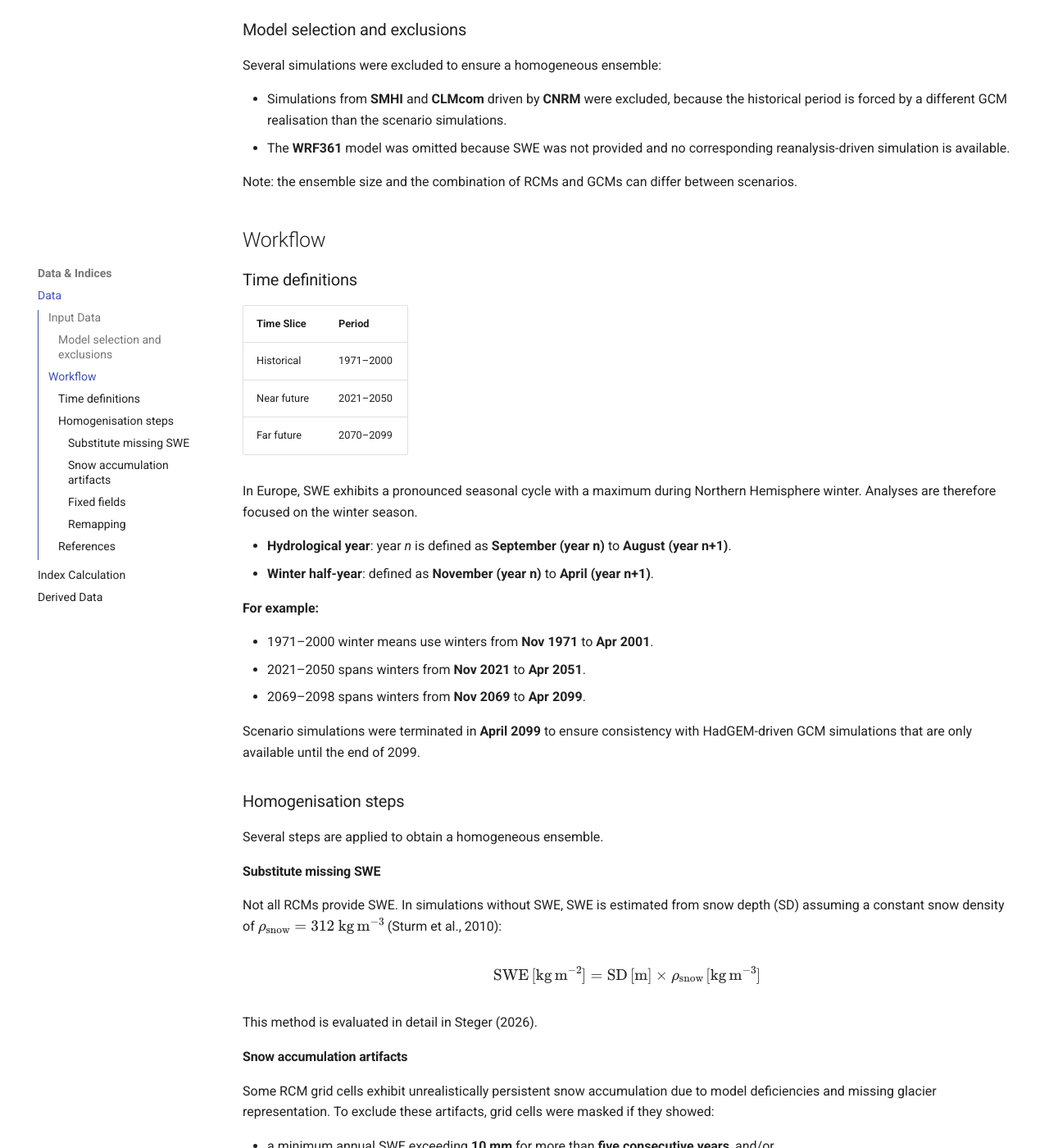
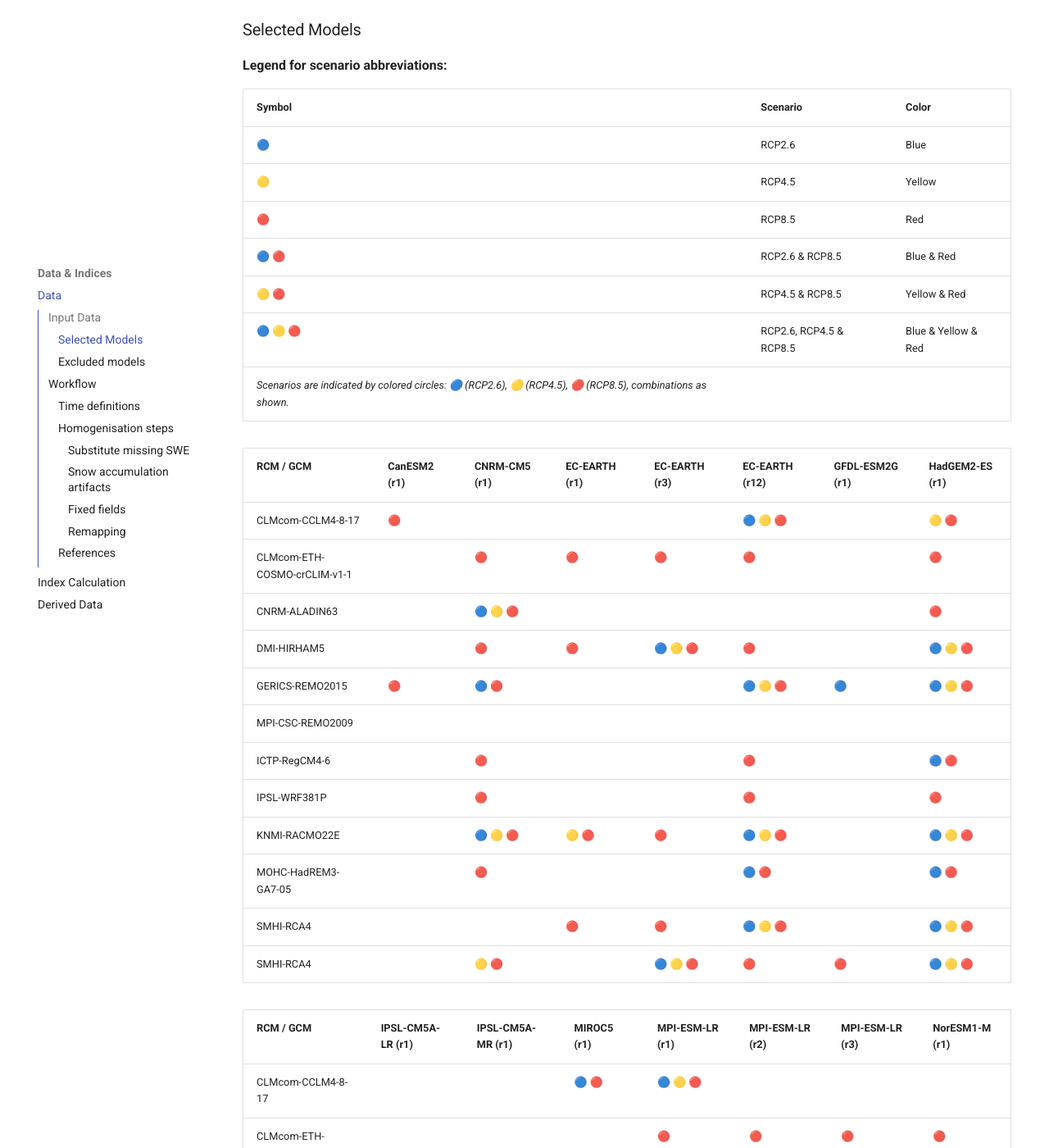
Before and after one commit to KatharinaBuelow/snow-research, an MkDocs documentation site: the page built from docs/data_method.md, in a window 1280 px wide and 1400 px high, scrolled down 793 px. Shown: the whole window at 82% size. Built offline with MkDocs 1.6.1 and Material for MkDocs 9.7.7, drawn with Linux system fonts in a browser that asks for light colours; some of the changed text lies outside the part shown.

Commit message:
document

```diff
--- a/docs/data_method.md
+++ b/docs/data_method.md
@@ -11,7 +11,54 @@ All datasets are publicly accessible via the **Copernicus Climate Data Store (CD
 
 - https://cds.climate.copernicus.eu/datasets/projections-cordex-domains-single-levels?tab=download
 
-### Model selection and exclusions
+### Selected Models
+
+**Legend for scenario abbreviations:**
+
+| Symbol | Scenario | Color      |
+|--------|----------|------------|
+| 🔵     | RCP2.6   | Blue      |
+| 🟡     | RCP4.5   | Yellow       |
+| 🔴     | RCP8.5   | Red        |
+| 🔵 🔴  | RCP2.6 & RCP8.5 | Blue & Red |
+| 🟡 🔴  | RCP4.5 & RCP8.5 | Yellow & Red  |
+| 🔵 🟡 🔴 | RCP2.6, RCP4.5 & RCP8.5 | Blue & Yellow & Red |
+*Scenarios are indicated by colored circles: 🔵 (RCP2.6), 🟡 (RCP4.5), 🔴 (RCP8.5), combinations as shown.*
+
+| RCM / GCM                    | CanESM2 (r1) | CNRM-CM5 (r1) | EC-EARTH (r1) | EC-EARTH (r3) | EC-EARTH (r12) | GFDL-ESM2G (r1) | HadGEM2-ES (r1) |
+|------------------------------|--------------|---------------|---------------|---------------|----------------|-----------------|-----------------|
+| CLMcom-CCLM4-8-17            | 🔴           |               |               |               | 🔵 🟡 🔴        |                 | 🟡  🔴           |
+| CLMcom-ETH-COSMO-crCLIM-v1-1 |              | 🔴            | 🔴            | 🔴            | 🔴             |                 | 🔴              |
+| CNRM-ALADIN63                |              | 🔵 🟡 🔴       |               |               |                |                 | 🔴              |
+| DMI-HIRHAM5                  |              | 🔴            | 🔴            | 🔵 🟡 🔴       | 🔴             |                 | 🔵 🟡 🔴         |
+| GERICS-REMO2015              | 🔴           | 🔵 🔴          |               |               | 🔵 🟡 🔴        | 🔵              | 🔵 🟡 🔴         |
+| MPI-CSC-REMO2009             |              |               |               |               |                |                 |                 |
+| ICTP-RegCM4-6                |              | 🔴            |               |               | 🔴             |                 | 🔵 🔴           |
+| IPSL-WRF381P                 |              | 🔴            |               |               | 🔴             |                 | 🔴              |
+| KNMI-RACMO22E                |              | 🔵 🟡 🔴       | 🟡 🔴          | 🔴            | 🔵 🟡 🔴        |                 | 🔵 🟡 🔴         |
+| MOHC-HadREM3-GA7-05          |              | 🔴            |               |               | 🔵 🔴           |                 | 🔵 🔴           |
+| SMHI-RCA4                    |              |               | 🔴            | 🔴            | 🔵 🟡 🔴        |                 | 🔵 🟡 🔴         |
+| SMHI-RCA4                    |                   | 🟡 🔴            |              | 🔵 🟡 🔴       | 🔴             | 🔴             | 🔵 🟡 🔴      |
+<!-- The original table was too wide for some markdown renderers. It has been split into two tables for better readability. -->
+
+| RCM / GCM                    | IPSL-CM5A-LR (r1) | IPSL-CM5A-MR (r1) | MIROC5 (r1) | MPI-ESM-LR (r1) | MPI-ESM-LR (r2) | MPI-ESM-LR (r3) | NorESM1-M (r1) |
+| ---------------------------- | ----------------- | ----------------- | ----------- | --------------- | --------------- | --------------- | -------------- |
+| CLMcom-CCLM4-8-17            |                   |                   | 🔵 🔴        | 🔵 🟡 🔴        |                 |                 |                |
+| CLMcom-ETH-COSMO-crCLIM-v1-1 |                   |                   |             | 🔴             | 🔴             | 🔴             | 🔴            |
+| CNRM-ALADIN63                |                   |                   |             | 🔴             |                 |                 | 🔴            |
+| DMI-HIRHAM5                  |                   | 🔴               |             | 🔴             |                 |                 | 🟡 🔴         |
+| GERICS-REMO2015              | 🔵               | 🔴               | 🔵 🔴        |                 |                 | 🔴             | 🔵 🟡 🔴      |
+| MPI-CSC-REMO2009             |                   |                   |             | 🔵 🟡 🔴        | 🔵 🟡 🔴        |                 |                |
+| ICTP-RegCM4-6                |                   |                   |             | 🔵 🔴          |                 |                 | 🔵 🔴         |
+| IPSL-WRF381P                 |                   | 🟡 🔴            |             | 🔴             |                 |                 | 🔴            |
+| KNMI-RACMO22E                |                   | 🔴               |             | 🔵 🔴          |                 |                 | 🔵 🔴         |
+| MOHC-HadREM3-GA7-05          |                   |                   |             | 🔴             |                 |                 | 🔴            |
+| SMHI-RCA4                    |                   | 🟡 🔴            |             | 🔵 🟡 🔴        | 🔴             | 🔴             | 🔵 🟡 🔴      |
+<!-- The original table was too wide for some markdown renderers. It has been split into two tables for better readability. -->
+
+
+
+### Excluded models
 
 Several simulations were excluded to ensure a homogeneous ensemble:
 
```
Also changed, not shown: docs/plotting/annual_cycle.md (+0 -7 lines), docs/plotting/boxplots.md (+0 -16 lines), docs/setup.md (+9 -0 lines).
